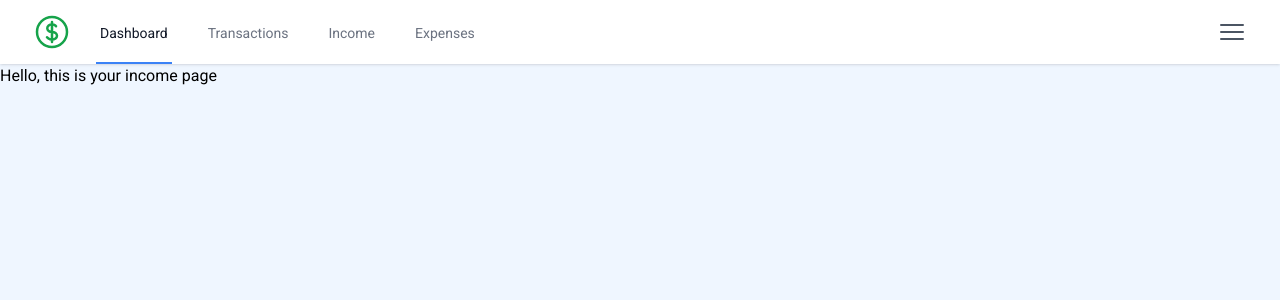
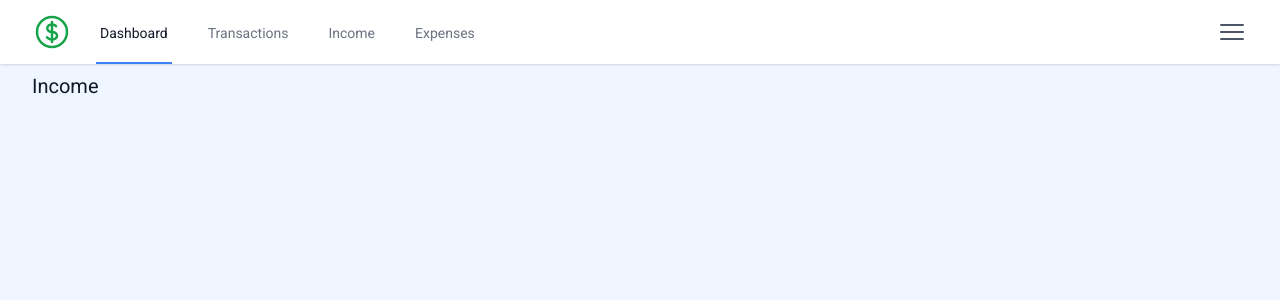
Before and after one commit to JL347/ExpenseTracker, a Next.js app in the folder frontend/: page /income in a window 1280 px wide. Shown: the top 300 px of the page. Built offline with nearby package versions, Linux system fonts and the light colour scheme.

Commit message:
created pages and components

```diff
--- a/frontend/src/app/dashboard/page.js
+++ b/frontend/src/app/dashboard/page.js
@@ -1,3 +1,9 @@
+import Dashboard from "@/components/Dashboard/Dashboard";
+
 export default function Page() {
-  return <h1>Hello, this is the Main Dashboard</h1>
+  return (
+    <div className="py-2 mx-auto max-w-7xl px-4 sm:px-6 lg:px-8">
+      <Dashboard />
+    </div>
+  );
 }
--- a/frontend/src/app/expenses/page.js
+++ b/frontend/src/app/expenses/page.js
@@ -1,3 +1,9 @@
+import Expenses from "@/components/Expenses/Expenses";
+
 export default function Page() {
-  return <h1>Hello, this is your expenses page</h1>
+  return (
+    <div className="py-2 mx-auto max-w-7xl px-4 sm:px-6 lg:px-8">
+      <Expenses />
+    </div>
+  );
 }
--- a/frontend/src/app/income/page.js
+++ b/frontend/src/app/income/page.js
@@ -1,3 +1,9 @@
+import Income from "@/components/Income/Income";
+
 export default function Page() {
-  return <h1>Hello, this is your income page</h1>
+  return (
+    <div className="py-2 mx-auto max-w-7xl px-4 sm:px-6 lg:px-8">
+      <Income />
+    </div>
+  );
 }
--- a/frontend/src/app/transactions/page.js
+++ b/frontend/src/app/transactions/page.js
@@ -1,3 +1,9 @@
+import Transactions from "@/components/Transactions/Transactions";
+
 export default function Page() {
-  return <h1>Hello, this is your transactions page</h1>
+  return (
+    <div className="py-2 mx-auto max-w-7xl px-4 sm:px-6 lg:px-8">
+      <Transactions />
+    </div>
+  );
 }
--- /dev/null
+++ b/frontend/src/components/Dashboard/Dashboard.js
@@ -0,0 +1,11 @@
+import React from 'react';
+
+const Dashboard = () => {
+  return (
+    <div>
+      Dashboard
+    </div>
+  );
+};
+
+export default Dashboard;
--- /dev/null
+++ b/frontend/src/components/Expenses/Expenses.js
@@ -0,0 +1,11 @@
+import React from 'react';
+
+const Expenses = () => {
+  return (
+    <div>
+      Expenses
+    </div>
+  );
+};
+
+export default Expenses;
--- /dev/null
+++ b/frontend/src/components/Income/Income.js
@@ -0,0 +1,21 @@
+import React from 'react';
+
+const Income = () => {
+  return (
+    <div>
+      <h1 className='text-xl text-gray-900'>
+        Income
+      </h1>
+      <div>
+        <div>
+
+        </div>
+        <div>
+
+        </div>
+      </div>
+    </div>
+  );
+};
+
+export default Income;
--- /dev/null
+++ b/frontend/src/components/Transactions/Transactions.js
@@ -0,0 +1,11 @@
+import React from 'react';
+
+const Transactions = () => {
+  return (
+    <div>
+      Transactions
+    </div>
+  );
+};
+
+export default Transactions;
```
